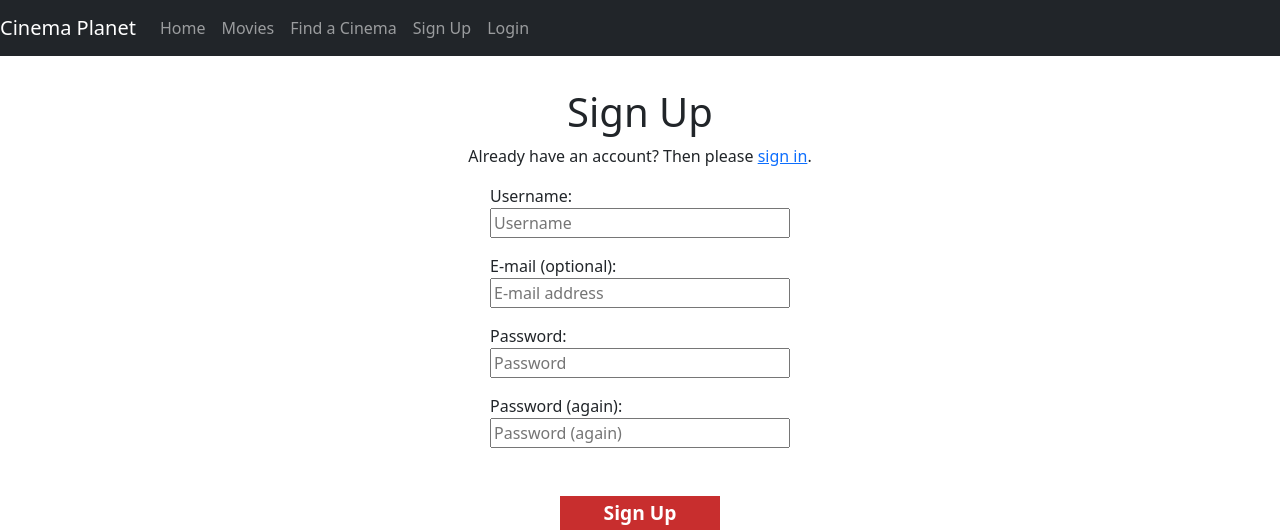
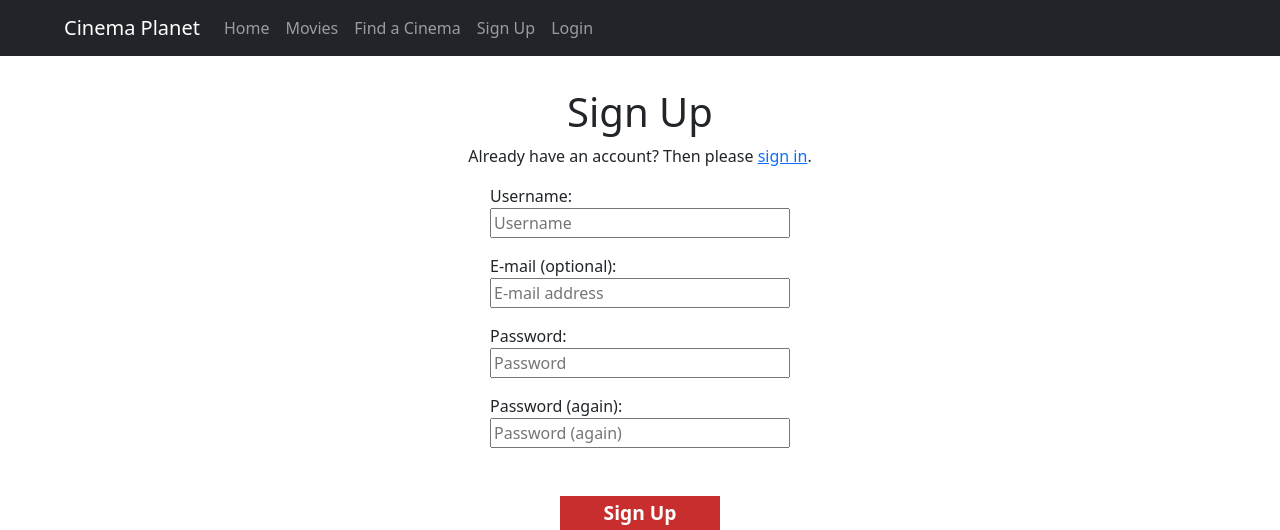
Before and after one commit to JamesMartin1998/Django-Project, a Django app: page /accounts/signup/ in a window 1280 px wide. Shown: the top 530 px of the page. Run offline with Django 3.2, Linux system fonts and the light colour scheme.

Commit message:
add style to fix width of messages on medium devices and give navbar elements margin

```diff
--- a/static/css/style.css
+++ b/static/css/style.css
@@ -1,4 +1,22 @@
 /* Home Page */
+
+/* Navbar */
+
+nav > a {
+    margin-left: 5%;
+}
+
+.navbar-toggler {
+    margin-right: 5%;
+}
+
+@media only screen and (max-width: 767.5px) {
+    .nav-item {
+    margin-left: 5%;
+}
+}
+
+
 /* Carousel */
 /* Code for carousel from https://www.youtube.com/watch?v=9HcxHDS2w1s */
 
--- a/templates/base.html
+++ b/templates/base.html
@@ -32,7 +32,7 @@
         </button>
 
         <div class="collapse navbar-collapse" id="navbarSupportedContent">
-            <ul class="navbar-nav ml-auto">
+            <ul class="navbar-nav mr-auto">
                 <li class="nav-item active">
                     <a class="nav-link" href="{% url 'home' %}">Home <span class="sr-only">(current)</span></a>
                 </li>
@@ -67,8 +67,8 @@
     Messages will appear under the Nav bar through absolute positioning relative to the body
     Messages installed using code from Code Institute's Django Blog Project
 -->
-    <div class="container message-container">
-        <div class="row">
+    <div class="container-fluid message-container">
+        <div class="row g-0">
             <div class="col-md-8 offset-md-2">
                 {% for message in messages %}
                 <div class="alert {{ message.tags }} alert-dismissible fade show" id="msg" role="alert">
```
Also changed, not shown: db.sqlite3.
